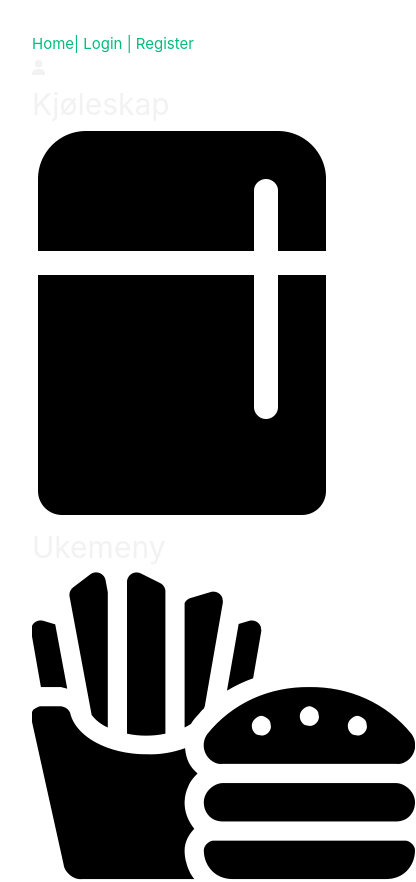
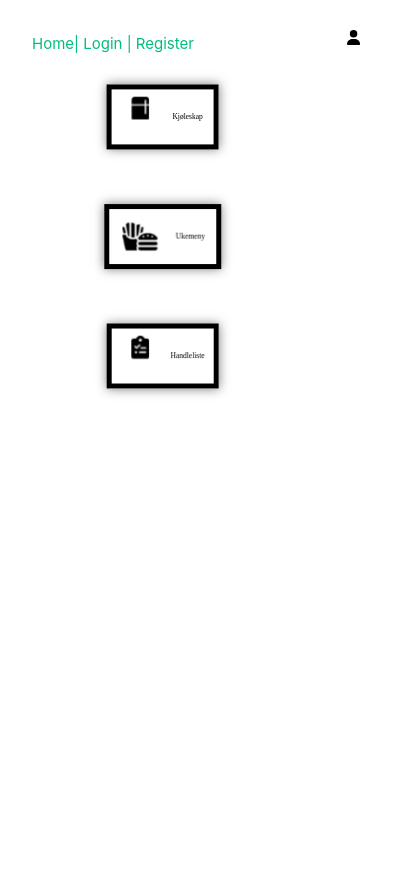
Before and after one commit to oddfjell/idatt2106_2023_12-frontend, a Vue app in the folder smartmat/: page / in a window 390 px wide. Shown: the top 882 px of the page, 416 px wide, since content can reach past the window. After the commit the page ends 844 px from the top, so only its background shows below. Built offline with nearby package versions, Linux system fonts and the light colour scheme.

Commit message:
implemented styling making home page fit phone version

```diff
--- a/smartmat/src/assets/homeView.css
+++ b/smartmat/src/assets/homeView.css
@@ -1,3 +1,68 @@
+
+@media (max-width: 414px) {
+
+
+    #border {
+        width: 20%;
+        border: 5px solid black;
+        padding: 10px;
+        height: auto;
+        margin: 5px;
+        position: page;
+        box-shadow: 0 0 10px rgba(0, 0, 0, 0.5);
+        transform-style: preserve-3d;
+        display: block;
+        box-sizing: border-box;
+        transform: rotate(90deg);
+        margin-left: 30%;
+        box-sizing: border-box;
+    }
+
+
+    #border:hover {
+        transform: none;
+    }
+
+    #border:hover:before {
+        content: none;
+    }
+
+    #border h1 {
+        text-align: center;
+        color: black;
+        font-size: 50%;
+        font-family: "Times New Roman";
+        margin: 10px 0;
+        transform: rotate(270deg);
+
+    }
+
+    img {
+        max-width: 50%;
+        height: auto;
+        margin-top: 20px;
+        transform: rotate(270deg);
+
+    }
+
+    #menu {
+        max-width: 100%;
+        height: auto;
+        margin-top: 20px;
+    }
+
+    .fa-icon {
+        font-family: "Font Awesome 5 Free";
+        font-size: 15px;
+        color: black;
+        position: fixed;
+        top: 30px;
+        right: 30px;
+        z-index: 9999;
+        cursor: pointer;
+    }
+}
+
 
 @media (min-width:415px) {
     #border {
```
Also changed, not shown: smartmat/src/views/HomeView.vue (+5 -2 lines).
